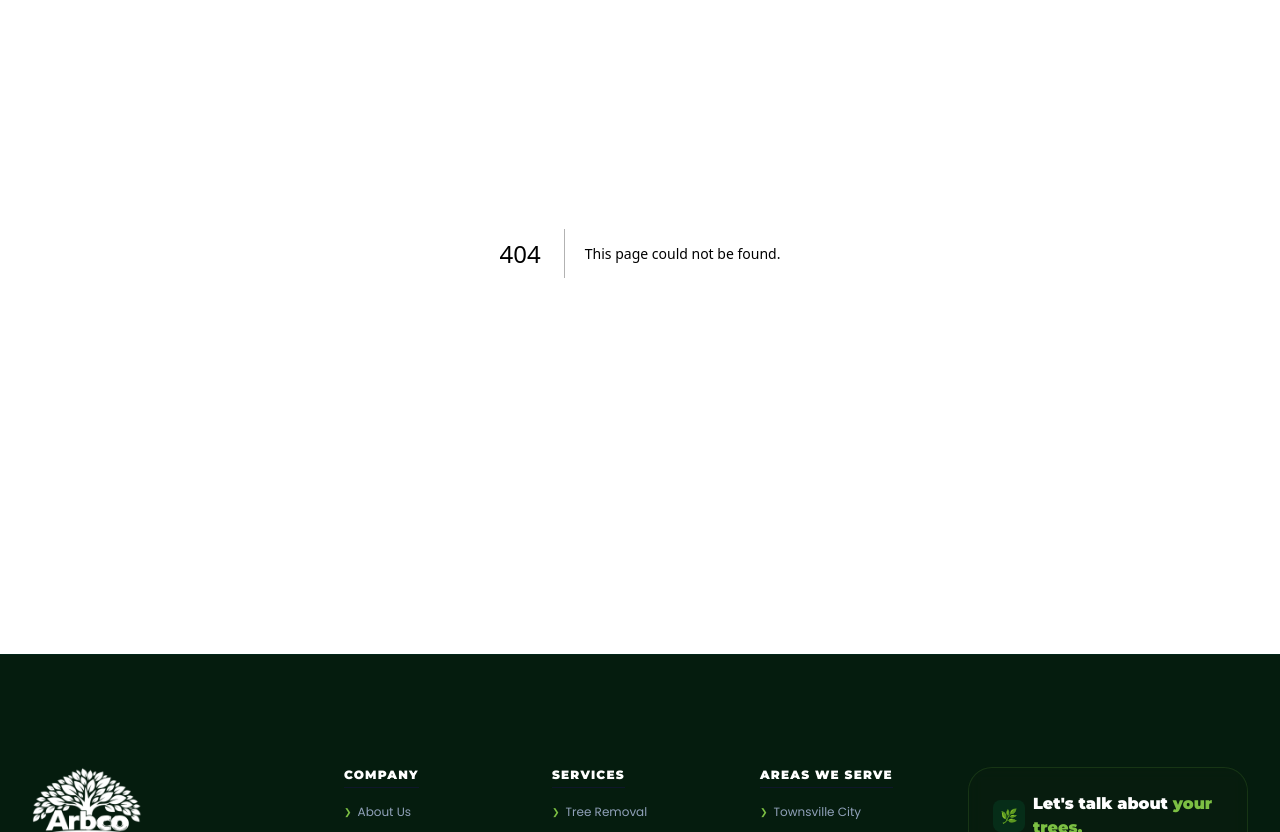
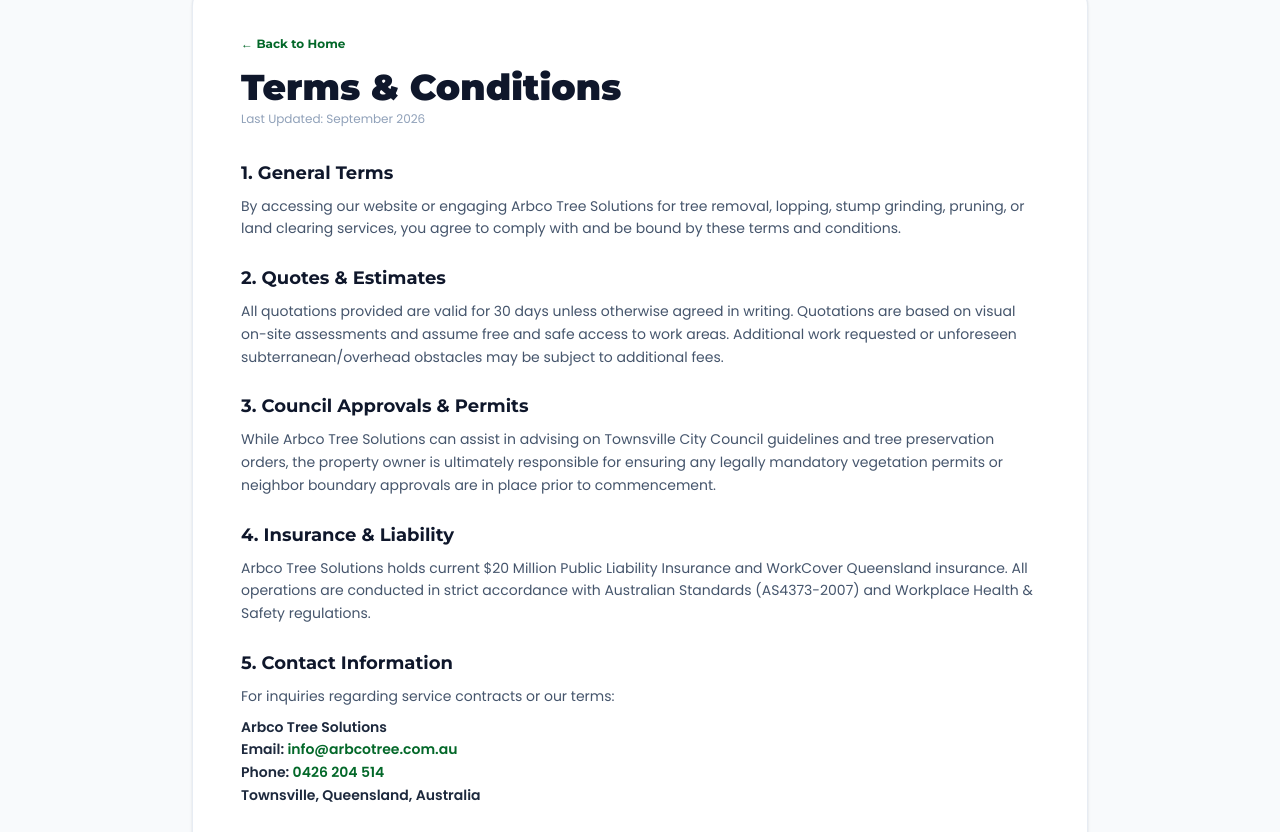
Before and after one commit to raheel2k29/Arbco-Tree, a Next.js app: page /terms in a window 1280 px wide. Before the commit this address had no page. Shown: the part 268-1100 px from the top of the page. Built offline with nearby package versions, Linux system fonts and the light colour scheme.

Commit message:
Fix: Audit all internal links, resolve broken quote links, add section IDs and privacy/terms pages

```diff
--- a/next.config.ts
+++ b/next.config.ts
@@ -8,6 +8,14 @@
         hostname: "images.unsplash.com",
       },
     ],
+  async redirects() {
+    return [
+      {
+        source: "/book-quote",
+        destination: "/#quote",
+        permanent: true,
+      },
+    ];
   },
 };
 
--- a/src/app/page.tsx
+++ b/src/app/page.tsx
@@ -104,7 +104,7 @@
 
               <div className="flex flex-wrap gap-4 pt-2 reveal-slide-up delay-200">
                 <Link
-                  href="/book-quote"
+                  href="#quote"
                   className="quote-btn-gradient inline-flex items-center gap-2 rounded-lg px-6 py-3.5 text-sm font-extrabold text-white"
                 >
                   Request a Free Quote <span className="text-xs">→</span>
@@ -156,7 +156,7 @@
 
             {/* Right Column: Floating White Widget Card */}
             <div className="lg:col-span-5 reveal-zoom-in delay-250 min-w-0 w-full">
-              <div className="rounded-3xl bg-white p-6 sm:p-8 text-slate-800 shadow-2xl relative border border-slate-100/80 w-full max-w-[450px] mx-auto lg:ml-auto lg:mr-0">
+              <div id="quote" className="rounded-3xl bg-white p-6 sm:p-8 text-slate-800 shadow-2xl relative border border-slate-100/80 w-full max-w-[450px] mx-auto lg:ml-auto lg:mr-0">
                 {/* Floating Green Circle Badge */}
                 <div className="absolute -top-6 left-1/2 -translate-x-1/2 h-12 w-12 rounded-full bg-[#036829] border-4 border-white flex items-center justify-center text-white text-lg font-bold shadow-md">
                   📋
@@ -229,7 +229,7 @@
       </section>
 
       {/* Services Grid Section */}
-      <section className="py-24 bg-white">
+      <section id="services" className="py-24 bg-white">
         <div className="mx-auto max-w-[1440px] px-4 lg:px-8">
           <div className="text-center max-w-3xl mx-auto space-y-4 mb-16 reveal-slide-up">
             <span className="text-[#036829] font-black uppercase tracking-wider text-xs">Arbco Services</span>
@@ -363,7 +363,7 @@
       </section>
 
       {/* Why Choose Us */}
-      <section ref={sectionRef} className="py-24 bg-white relative overflow-hidden">
+      <section id="about" ref={sectionRef} className="py-24 bg-white relative overflow-hidden">
         {/* Animated Background Silhouette Tree */}
         <div className="absolute left-[-5%] bottom-0 w-[50%] h-[110%] pointer-events-none z-0 select-none">
           <div
@@ -608,7 +608,7 @@
       </section>
 
       {/* Our Valued Customers Section (Dark Green Background with Edge Fades) */}
-      <section className="py-16 bg-[#023011] text-white border-t border-b border-white/5 relative overflow-hidden">
+      <section id="gallery" className="py-16 bg-[#023011] text-white border-t border-b border-white/5 relative overflow-hidden">
         <div className="mx-auto max-w-[1440px] px-4 lg:px-8 text-center space-y-12">
           <div className="text-center max-w-3xl mx-auto space-y-4 reveal-slide-up">
             <span className="text-[#7cc043] font-black uppercase tracking-wider text-xs">Our Clients</span>
@@ -738,7 +738,7 @@
       </section>
 
       {/* Google Reviews Section */}
-      <section className="py-24 bg-white">
+      <section id="testimonials" className="py-24 bg-white">
         <div className="mx-auto max-w-[1440px] px-4 lg:px-8 text-center space-y-12">
           <div className="max-w-3xl mx-auto space-y-4 reveal-slide-up">
             <span className="text-[#036829] font-black uppercase tracking-wider text-xs">Testimonials</span>
@@ -870,7 +870,7 @@
 
       {/* Rounded Pre-footer CTA Callout Card */}
       <div className="mx-auto max-w-[1440px] px-4 lg:px-8 -mb-16 relative z-30">
-        <div className="bg-[#051c0e] border border-[#7cc043]/20 rounded-3xl p-6 lg:p-8 flex flex-col lg:flex-row items-center justify-between gap-6 shadow-2xl relative overflow-hidden">
+        <div id="contact" className="bg-[#051c0e] border border-[#7cc043]/20 rounded-3xl p-6 lg:p-8 flex flex-col lg:flex-row items-center justify-between gap-6 shadow-2xl relative overflow-hidden">
           {/* Leaf background texture overlay */}
           <div className="absolute inset-0 opacity-[0.05] pointer-events-none select-none bg-[radial-gradient(ellipse_at_center,_var(--tw-gradient-stops))] from-emerald-500 via-transparent to-transparent" />
 
@@ -958,7 +958,7 @@
           {/* CTA Button */}
           <div className="shrink-0 w-full lg:w-auto relative z-10">
             <Link
-              href="/book-quote"
+              href="#quote"
               className="quote-btn-gradient rounded-xl px-6 py-4 text-sm font-extrabold text-white flex items-center justify-center gap-1.5 shadow-md shadow-black/20 w-full lg:w-auto hover:opacity-95 transition-opacity"
             >
               Get a Free Quote <span className="text-xs">→</span>
--- /dev/null
+++ b/src/app/privacy/page.tsx
@@ -0,0 +1,69 @@
+import React from 'react';
+import Link from 'next/link';
+
+export const metadata = {
+  title: 'Privacy Policy | Arbco Tree Solutions',
+  description: 'Privacy Policy for Arbco Tree Solutions. Learn how we handle and protect your personal information.',
+};
+
+export default function PrivacyPolicyPage() {
+  return (
+    <main className="min-h-screen bg-slate-50 font-sans text-slate-800 py-32 px-4">
+      <div className="max-w-4xl mx-auto bg-white p-8 sm:p-12 rounded-3xl border border-slate-200/80 shadow-sm space-y-8">
+        <div>
+          <Link href="/" className="text-xs font-bold text-[#036829] hover:underline font-heading">
+            ← Back to Home
+          </Link>
+          <h1 className="text-3xl sm:text-4xl font-extrabold text-slate-900 font-heading mt-3">
+            Privacy Policy
+          </h1>
+          <p className="text-xs text-slate-400 mt-1">Last Updated: September 2026</p>
+        </div>
+
+        <div className="space-y-6 text-sm text-slate-600 leading-relaxed">
+          <section className="space-y-2">
+            <h2 className="text-lg font-bold text-slate-900 font-heading">1. Introduction</h2>
+            <p>
+              Arbco Tree Solutions (“we”, “us”, or “our”) is committed to protecting the privacy of our customers and website visitors. This policy outlines how we collect, use, and protect your personal information in accordance with the Australian Privacy Principles (APPs) and the Privacy Act 1988 (Cth).
+            </p>
+          </section>
+
+          <section className="space-y-2">
+            <h2 className="text-lg font-bold text-slate-900 font-heading">2. Information We Collect</h2>
+            <p>We may collect personal information that you voluntarily provide to us when requesting a quote or contacting us, including:</p>
+            <ul className="list-disc pl-5 space-y-1">
+              <li>Full name</li>
+              <li>Phone number and email address</li>
+              <li>Property address or suburb in the Greater Townsville region</li>
+              <li>Details, images, or notes regarding tree work requirements</li>
+            </ul>
+          </section>
+
+          <section className="space-y-2">
+            <h2 className="text-lg font-bold text-slate-900 font-heading">3. How We Use Your Information</h2>
+            <p>We use your information solely to:</p>
+            <ul className="list-disc pl-5 space-y-1">
+              <li>Provide on-site inspections, written quotes, and deliver arborist services</li>
+              <li>Respond to inquiries, phone calls, and emergency service requests</li>
+              <li>Comply with workplace safety, council permit, and insurance reporting standards</li>
+            </ul>
+            <p>We do not sell, rent, or trade your personal information to third parties.</p>
+          </section>
+
+          <section className="space-y-2">
+            <h2 className="text-lg font-bold text-slate-900 font-heading">4. Contact Us</h2>
+            <p>
+              If you have any questions about this Privacy Policy or wish to access or update your information, please contact us at:
+            </p>
+            <p className="font-semibold text-slate-800">
+              Arbco Tree Solutions<br />
+              Email: <a href="mailto:info@arbcotree.com.au" className="text-[#036829] hover:underline">info@arbcotree.com.au</a><br />
+              Phone: <a href="tel:0426204514" className="text-[#036829] hover:underline">0426 204 514</a><br />
+              Townsville, Queensland, Australia
+            </p>
+          </section>
+        </div>
+      </div>
+    </main>
+  );
+}
--- /dev/null
+++ b/src/app/terms/page.tsx
@@ -0,0 +1,68 @@
+import React from 'react';
+import Link from 'next/link';
+
+export const metadata = {
+  title: 'Terms & Conditions | Arbco Tree Solutions',
+  description: 'Terms & Conditions for Arbco Tree Solutions arborist, tree removal, and site maintenance services in Townsville QLD.',
+};
+
+export default function TermsPage() {
+  return (
+    <main className="min-h-screen bg-slate-50 font-sans text-slate-800 py-32 px-4">
+      <div className="max-w-4xl mx-auto bg-white p-8 sm:p-12 rounded-3xl border border-slate-200/80 shadow-sm space-y-8">
+        <div>
+          <Link href="/" className="text-xs font-bold text-[#036829] hover:underline font-heading">
+            ← Back to Home
+          </Link>
+          <h1 className="text-3xl sm:text-4xl font-extrabold text-slate-900 font-heading mt-3">
+            Terms & Conditions
+          </h1>
+          <p className="text-xs text-slate-400 mt-1">Last Updated: September 2026</p>
+        </div>
+
+        <div className="space-y-6 text-sm text-slate-600 leading-relaxed">
+          <section className="space-y-2">
+            <h2 className="text-lg font-bold text-slate-900 font-heading">1. General Terms</h2>
+            <p>
+              By accessing our website or engaging Arbco Tree Solutions for tree removal, lopping, stump grinding, pruning, or land clearing services, you agree to comply with and be bound by these terms and conditions.
+            </p>
+          </section>
+
+          <section className="space-y-2">
+            <h2 className="text-lg font-bold text-slate-900 font-heading">2. Quotes & Estimates</h2>
+            <p>
+              All quotations provided are valid for 30 days unless otherwise agreed in writing. Quotations are based on visual on-site assessments and assume free and safe access to work areas. Additional work requested or unforeseen subterranean/overhead obstacles may be subject to additional fees.
+            </p>
+          </section>
+
+          <section className="space-y-2">
+            <h2 className="text-lg font-bold text-slate-900 font-heading">3. Council Approvals & Permits</h2>
+            <p>
+              While Arbco Tree Solutions can assist in advising on Townsville City Council guidelines and tree preservation orders, the property owner is ultimately responsible for ensuring any legally mandatory vegetation permits or neighbor boundary approvals are in place prior to commencement.
+            </p>
+          </section>
+
+          <section className="space-y-2">
+            <h2 className="text-lg font-bold text-slate-900 font-heading">4. Insurance & Liability</h2>
+            <p>
+              Arbco Tree Solutions holds current $20 Million Public Liability Insurance and WorkCover Queensland insurance. All operations are conducted in strict accordance with Australian Standards (AS4373-2007) and Workplace Health & Safety regulations.
+            </p>
+          </section>
+
+          <section className="space-y-2">
+            <h2 className="text-lg font-bold text-slate-900 font-heading">5. Contact Information</h2>
+            <p>
+              For inquiries regarding service contracts or our terms:
+            </p>
+            <p className="font-semibold text-slate-800">
+              Arbco Tree Solutions<br />
+              Email: <a href="mailto:info@arbcotree.com.au" className="text-[#036829] hover:underline">info@arbcotree.com.au</a><br />
+              Phone: <a href="tel:0426204514" className="text-[#036829] hover:underline">0426 204 514</a><br />
+              Townsville, Queensland, Australia
+            </p>
+          </section>
+        </div>
+      </div>
+    </main>
+  );
+}
```
